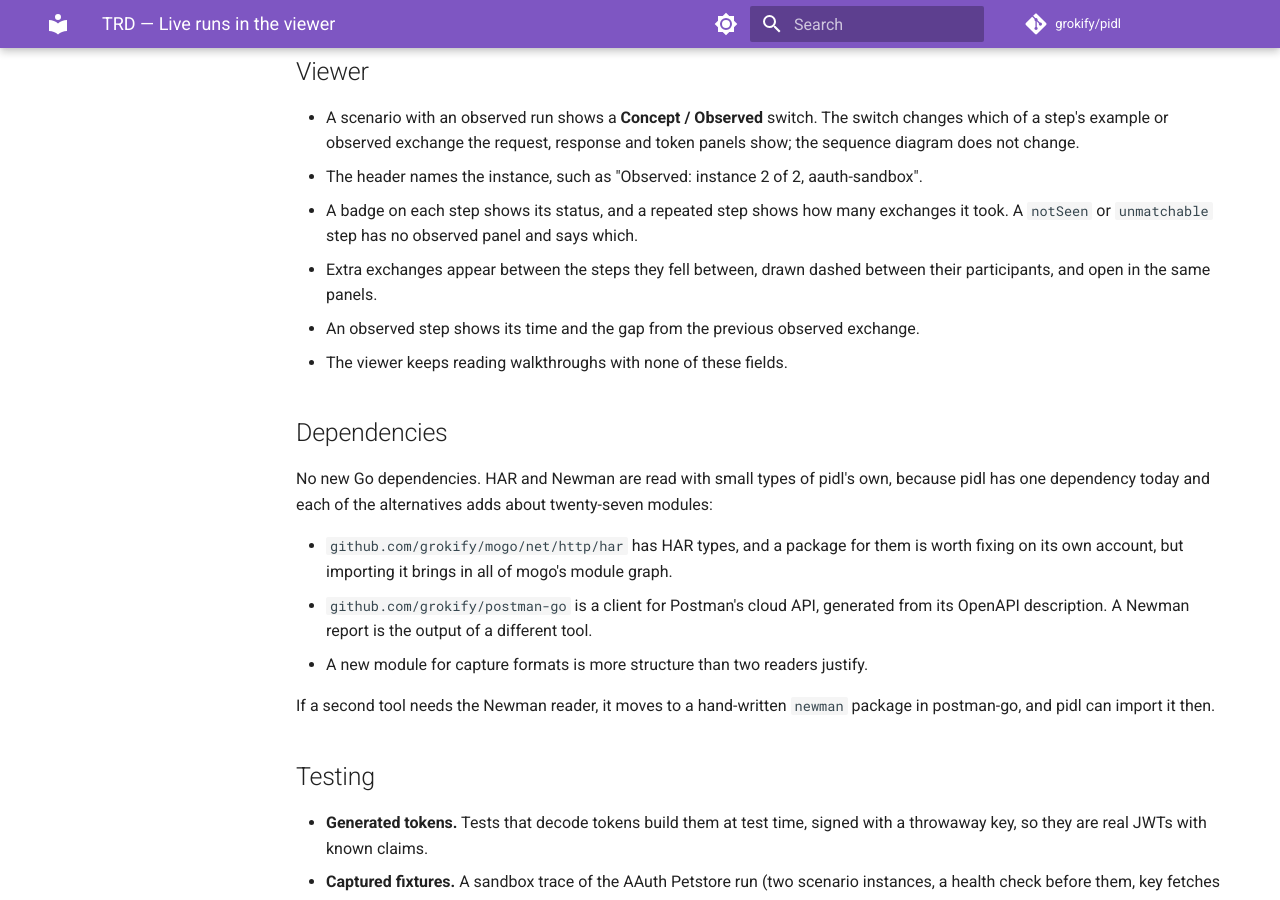
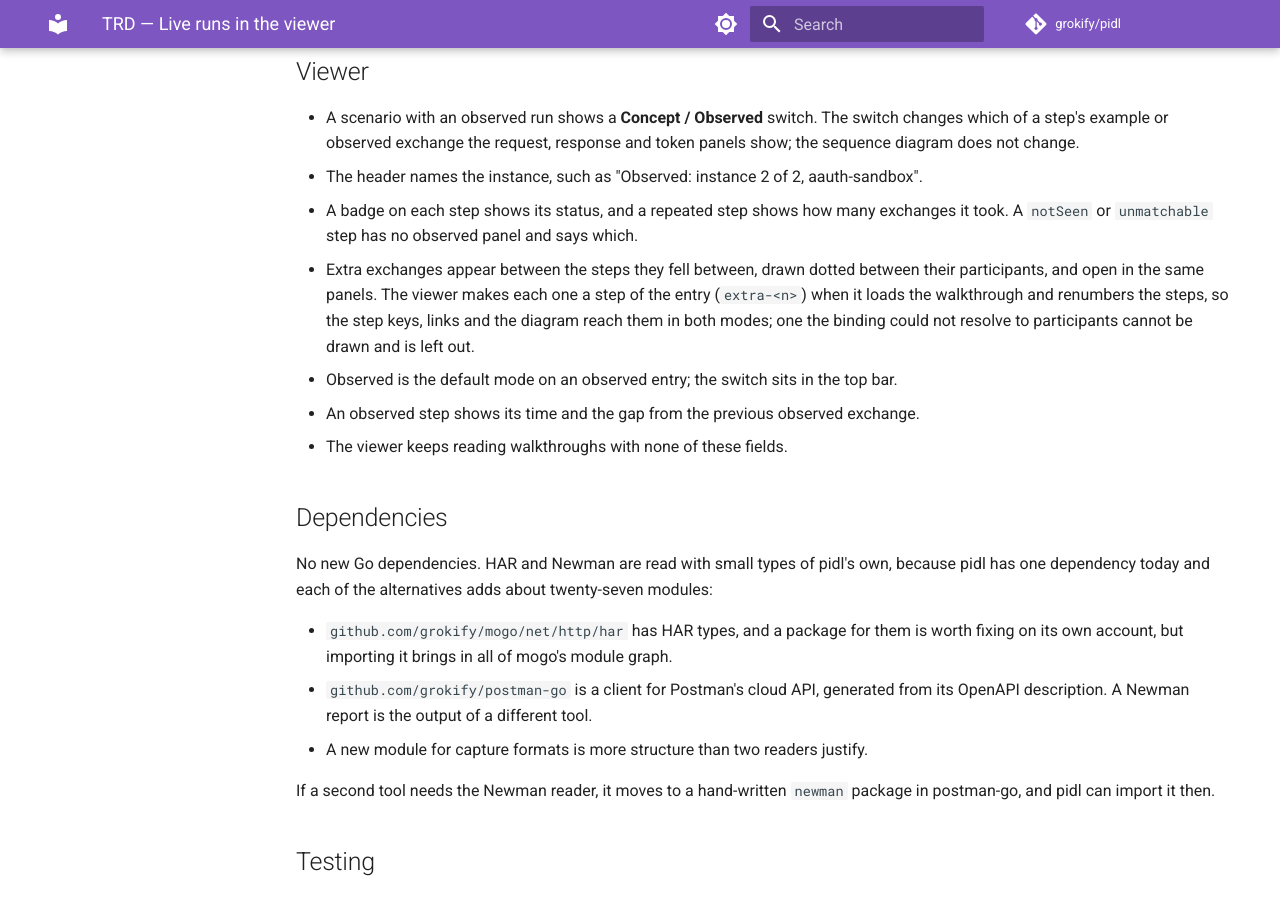
Before and after one commit to grokify/pidl, an MkDocs documentation site: the page built from docs/specs/initiatives/INIT-PIDL-011/TRD.md, in a window 1280 px wide and 900 px high, scrolled down 8883 px. Built offline with MkDocs 1.6.1 and Material for MkDocs 9.7.7, drawn with Linux system fonts in a browser that asks for light colours; comment, search, counter and statistics services are not loaded.

Commit message:
docs(specs): record how the viewer shows extra exchanges
RMIs 139 and 140 are done, which completes Phase 2.

Co-Authored-By: Claude Opus 5.5 <noreply@anthropic.com>

```diff
--- a/docs/specs/initiatives/INIT-PIDL-011/TRD.md
+++ b/docs/specs/initiatives/INIT-PIDL-011/TRD.md
@@ -277,7 +277,8 @@ pidl observe check <document> --observation <file>... [--binding b.json]
 - A scenario with an observed run shows a **Concept / Observed** switch. The switch changes which of a step's example or observed exchange the request, response and token panels show; the sequence diagram does not change.
 - The header names the instance, such as "Observed: instance 2 of 2, aauth-sandbox".
 - A badge on each step shows its status, and a repeated step shows how many exchanges it took. A `notSeen` or `unmatchable` step has no observed panel and says which.
-- Extra exchanges appear between the steps they fell between, drawn dashed between their participants, and open in the same panels.
+- Extra exchanges appear between the steps they fell between, drawn dotted between their participants, and open in the same panels. The viewer makes each one a step of the entry (`extra-<n>`) when it loads the walkthrough and renumbers the steps, so the step keys, links and the diagram reach them in both modes; one the binding could not resolve to participants cannot be drawn and is left out.
+- Observed is the default mode on an observed entry; the switch sits in the top bar.
 - An observed step shows its time and the gap from the previous observed exchange.
 - The viewer keeps reading walkthroughs with none of these fields.
 
```
Also changed, not shown: docs/specs/initiatives/INIT-PIDL-011/ROADMAP.md (+2 -2 lines).
